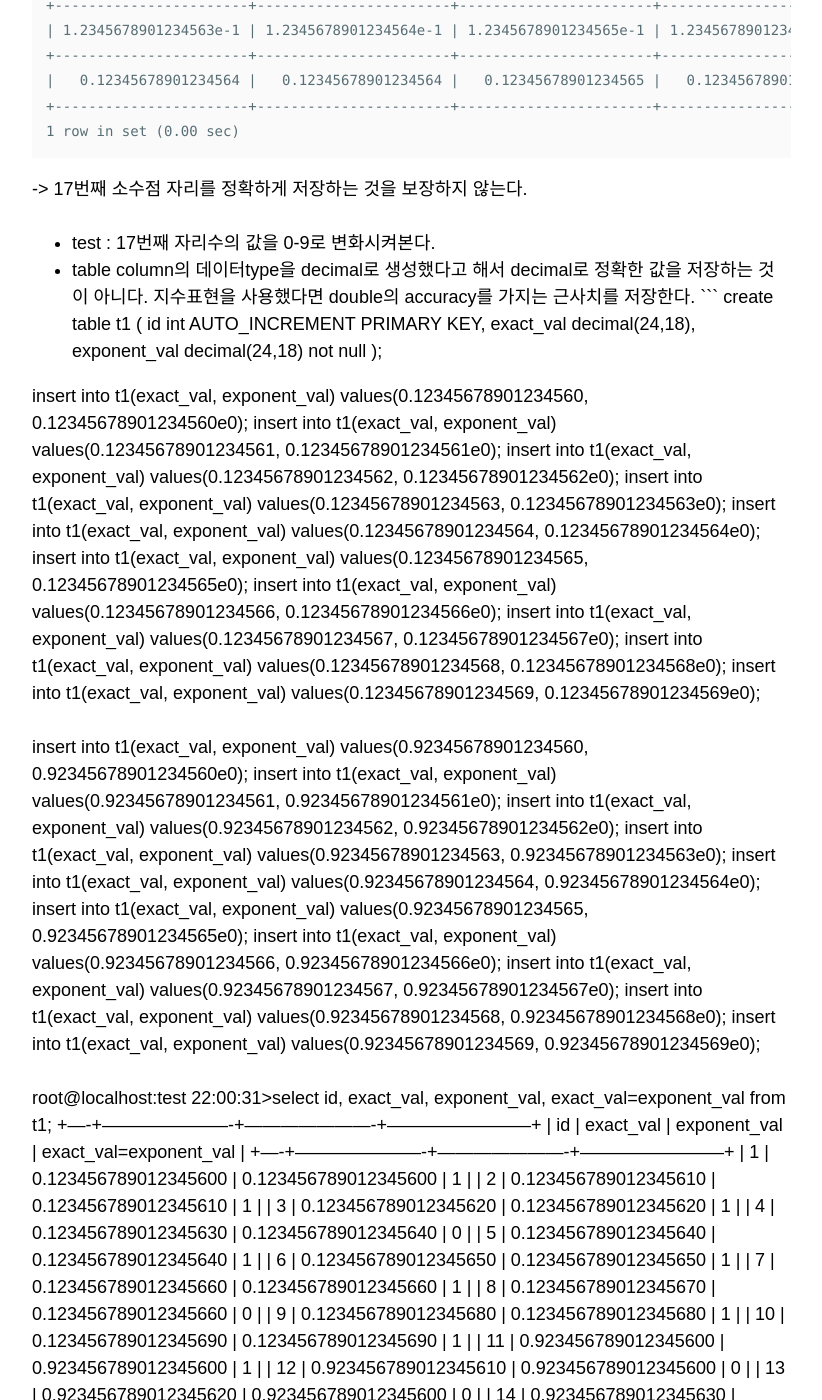
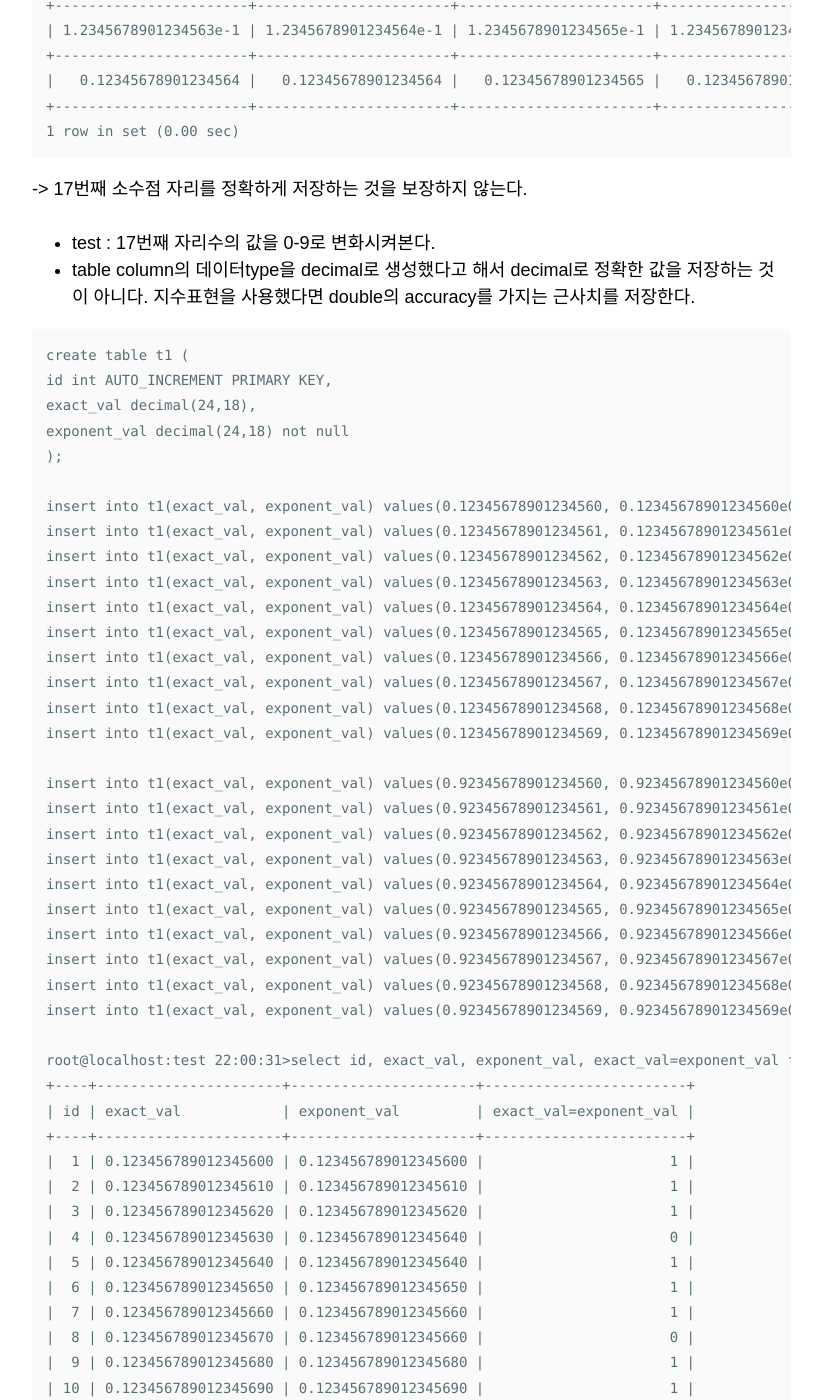
Before and after one commit to minsql/minsql.github.io, a Jekyll site: the page built from _posts/blog/2019-07-22-MySQL decimal type 제대로 알고 사용하기.md, in a window 1280 px wide and 1400 px high, scrolled down 1642 px. Shown: the whole window, without its empty margins (343-1165 px from the left). Built offline with Jekyll 4.4.1, drawn with Linux system fonts in a browser that asks for light colours; nearby versions of some CDN libraries; some web fonts are replaced; comment, search, counter and statistics services are not loaded; part of the change alters nothing that is shown; some of the changed text lies outside the part shown.

````diff
--- a/_posts/blog/2019-07-22-MySQL decimal type 제대로 알고 사용하기.md
+++ b/_posts/blog/2019-07-22-MySQL decimal type 제대로 알고 사용하기.md
@@ -44,7 +44,7 @@ toc_icon: "cog"
 - **A double-precision floating-point number is accurate to approximately 15 decimal places.**
   - https://dev.mysql.com/doc/refman/5.7/en/numeric-type-overview.html
 
-## Decimal사용시 주의할점
+## Exact-value vs. Approximate-value numeric literals
 - Approximate-value numeric literals을 사용하면 근사값이다.
 
 ```
@@ -69,6 +69,7 @@ root@localhost:test 18:51:17>select 1.2345678901234563e-1, 1.2345678901234564e-1
 
 - test : 17번째 자리수의 값을 0-9로 변화시켜본다.
 - table column의 데이터type을 decimal로 생성했다고 해서 decimal로 정확한 값을 저장하는 것이 아니다. 지수표현을 사용했다면 double의 accuracy를 가지는 근사치를 저장한다.
+
 ```
 create table t1 (
 id int AUTO_INCREMENT PRIMARY KEY,
````
